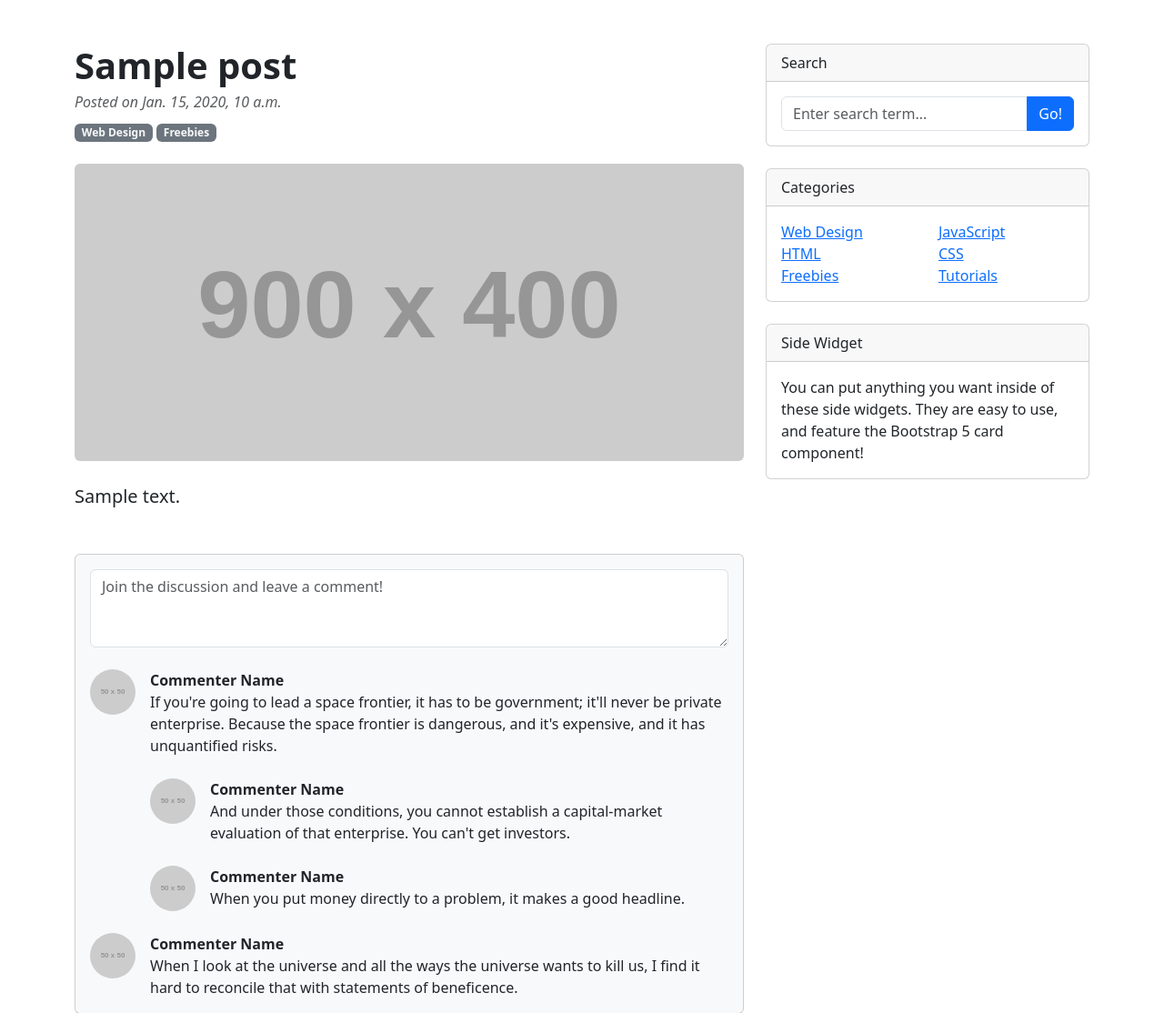
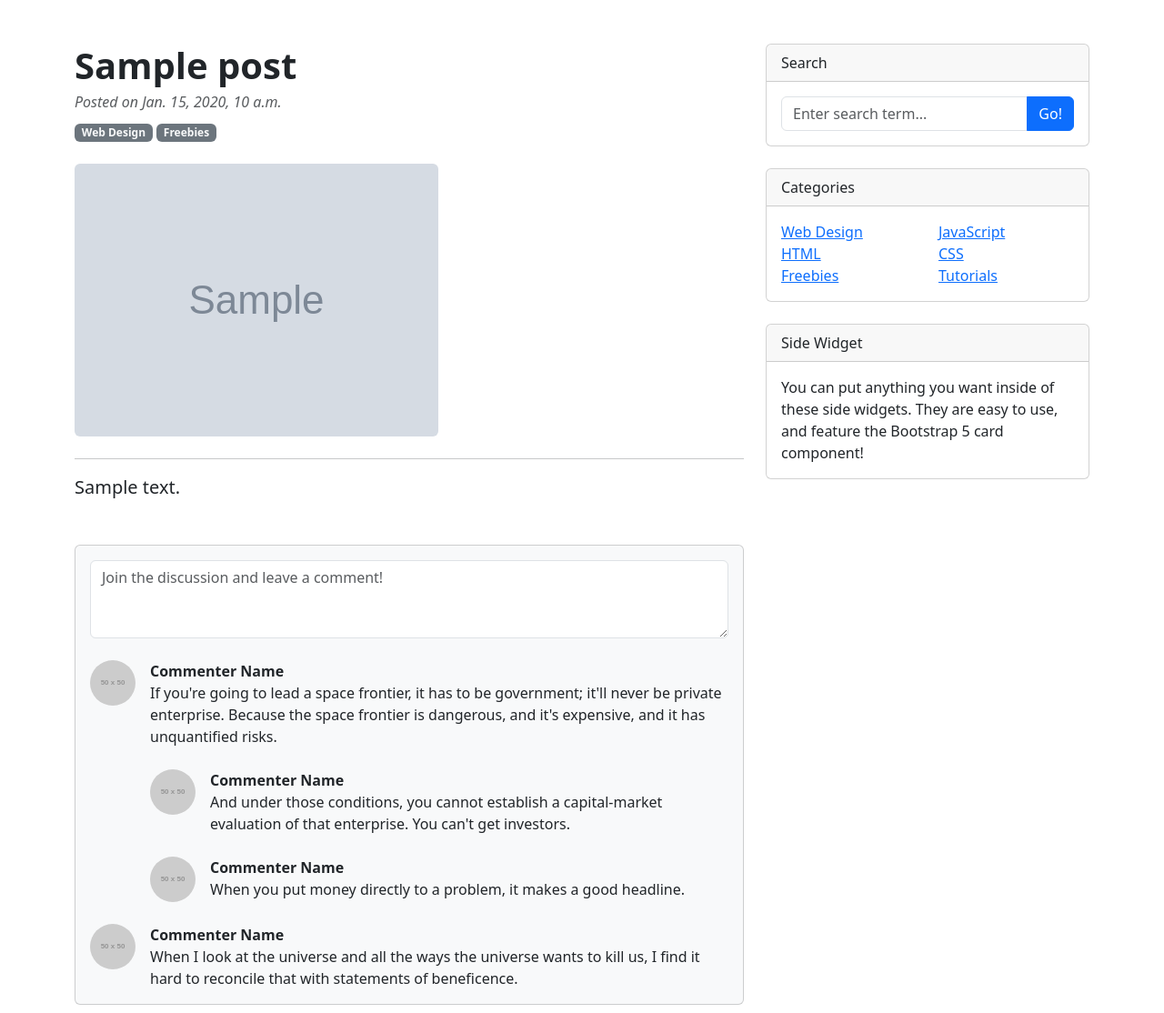
Before and after one commit to Jyeongjae/blog_with_django, a Django app: page /blog/1/ in a window 1280 px wide. Shown: the part 56-1170 px from the top of the page at 91% size. Run offline with Django 5.2, Linux system fonts and the light colour scheme; tables that the repository leaves empty hold one stand-in row (values such as "Sample post"); grey boxes marked "Sample" are stand-in pictures; grey boxes labelled with a size stand in for pictures from a placeholder-image service; some libraries are stand-ins or nearby versions.

Commit message:
print image to post_detail_page

```diff
--- a/blog/templates/blog/post_detail.html
+++ b/blog/templates/blog/post_detail.html
@@ -49,8 +49,9 @@
                             <a class="badge bg-secondary text-decoration-none link-light" href="#!">Freebies</a>
                         </header>
                         <!-- Preview image figure-->
-                        <figure class="mb-4"><img class="img-fluid rounded" src="https://dummyimage.com/900x400/ced4da/6c757d.jpg" alt="..." /></figure>
+                        <figure class="mb-4"><img class="img-fluid rounded" src="{{ post.head_image.url }}" alt="" /></figure>
                         <!-- Post content-->
+                        <hr/>
                         <section class="mb-5">
                             <p class="fs-5 mb-4">{{ post.content }}</p>
                         </section>
--- a/blog/templates/blog/post_list.html
+++ b/blog/templates/blog/post_list.html
@@ -84,7 +84,7 @@
                     {% for p in post_list %}
                     <!-- Blog Post -->
                     <div class="card mb-4">
-                      <a href="{{ p.get_absolute_url }}"><img class="card-img-top" src="{{ p.head_image.url }}" alt="Card image cap"></a>
+                      <a href="{{ p.get_absolute_url }}"><img class="card-img-top" src="{{ p.head_image.url }}" alt=""></a>
                       <div class="card-body">
                           <div class="small text-muted">{{ p.created_at }}</div>
                           <h2 class="card-title">{{ p.title }}</h2>
```
